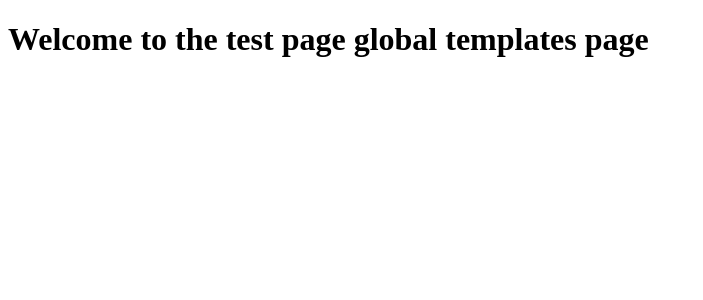
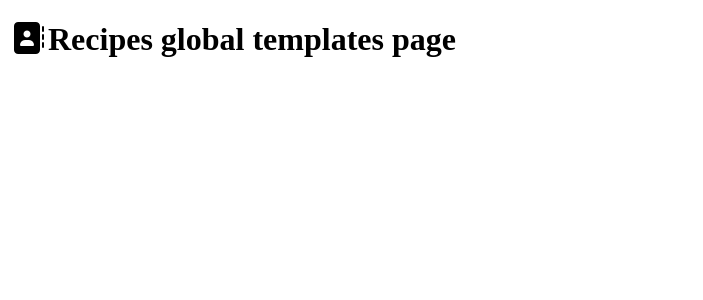
Before and after one commit to lucascode-teixeira/recipe_website, a Django app: page / in a window 1280 px wide. Shown: the top 300 px of the page, without its empty margins (0-703 px from the left). Run offline with Django 5.2, Linux system fonts and the light colour scheme; some libraries are stand-ins or nearby versions.

Commit message:
chore(templates): add recipes/templates/recipes/index.html

```diff
--- a/recipes/templates/recipes/index.html
+++ b/recipes/templates/recipes/index.html
@@ -3,9 +3,12 @@
 <head>
     <meta charset="UTF-8">
     <meta name="viewport" content="width=device-width, initial-scale=1.0">
+    <link rel="stylesheet" href="https://cdnjs.cloudflare.com/ajax/libs/font-awesome/7.0.1/css/fontawesome.min.css" integrity="sha512-M5Kq4YVQrjg5c2wsZSn27Dkfm/2ALfxmun0vUE3mPiJyK53hQBHYCVAtvMYEC7ZXmYLg8DVG4tF8gD27WmDbsg==" crossorigin="anonymous" referrerpolicy="no-referrer" />
+    <link rel="stylesheet" href="https://cdnjs.cloudflare.com/ajax/libs/font-awesome/7.0.1/css/brands.min.css" integrity="sha512-WxpJXPm/Is1a/dzEdhdaoajpgizHQimaLGL/QqUIAjIihlQqlPQb1V9vkGs9+VzXD7rgI6O+UsSKl4u5K36Ydw==" crossorigin="anonymous" referrerpolicy="no-referrer" />
+    <link rel="stylesheet" href="https://cdnjs.cloudflare.com/ajax/libs/font-awesome/7.0.1/css/solid.min.css" integrity="sha512-EHa6vH03/Ty92WahM0/tet1Qicl76zihDCkBnFhN3kFGQkC+mc86d7V+6y2ypiLbk3h0beZAGdUpzfMcb06cMg==" crossorigin="anonymous" referrerpolicy="no-referrer" />
     <title>Recipes</title>
 </head>
 <body>
-    <h1>Welcome to the test page {{ name }}</h1>
+    <h1><i class="fa-solid fa-address-book"></i>Recipes {{ name }}</h1>
 </body>
 </html>
```
